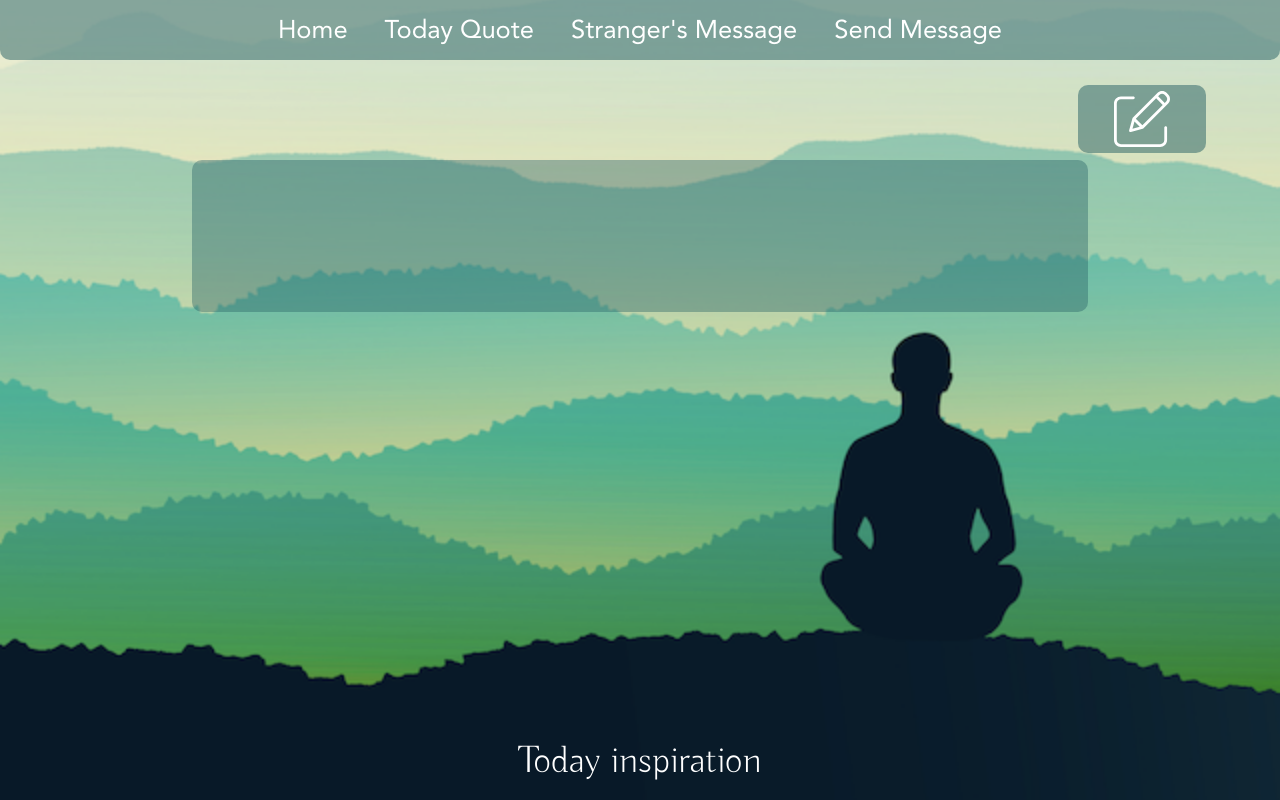
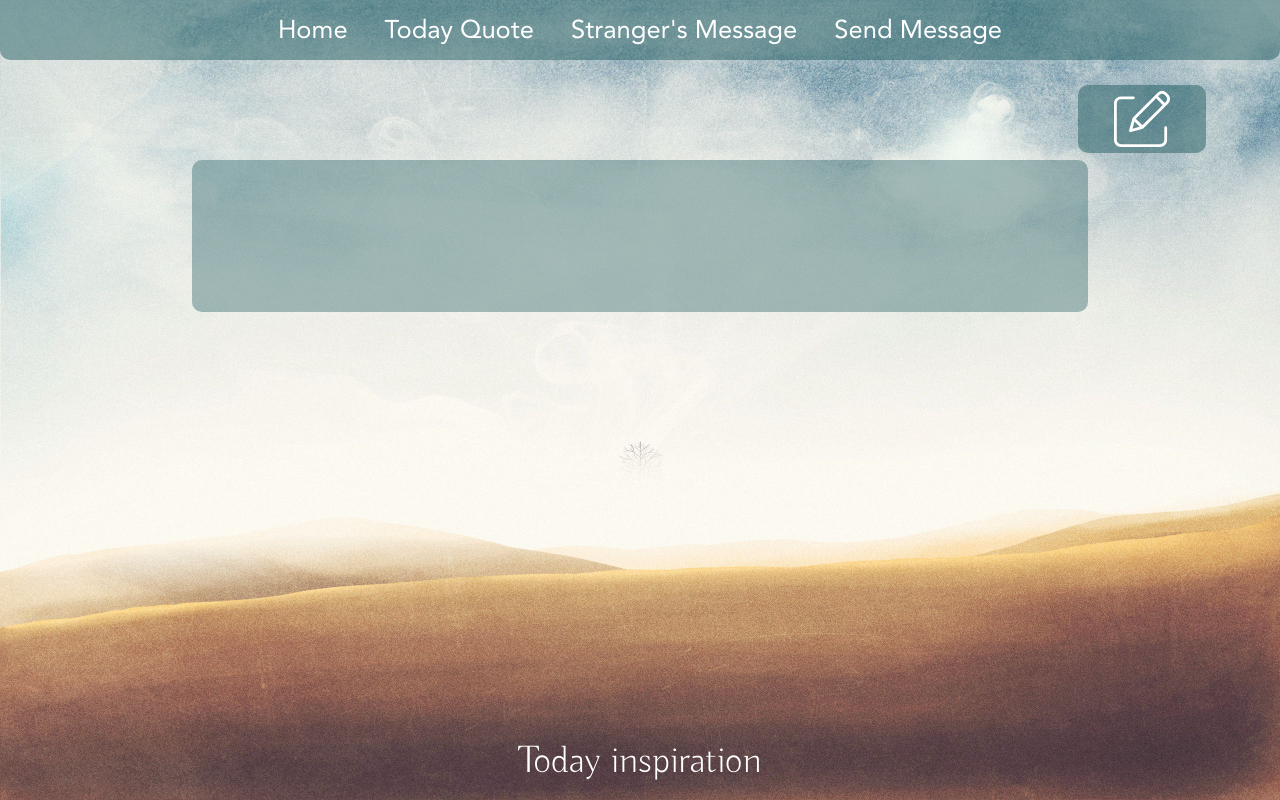
Before and after one commit to quinn3111993/c4e21-group1, a Flask app: template templates/get_message.html in a window 1280 px wide. Run offline with Flask 2, Linux system fonts and the light colour scheme; the template is opened without the code that fills it, so the values that code supplies are empty.

Commit message:
fix get message

```diff
--- a/templates/get_message.html
+++ b/templates/get_message.html
@@ -11,7 +11,7 @@
 </head>
 
 <body>
-    <div class="page-wrapper">
+    <div class="page-wrapper" style="background-image: url('../static/imgs/get_message.jpeg')">
         <!-- header -->
         <header class="page-header">
             <nav class="main-nav">
```
